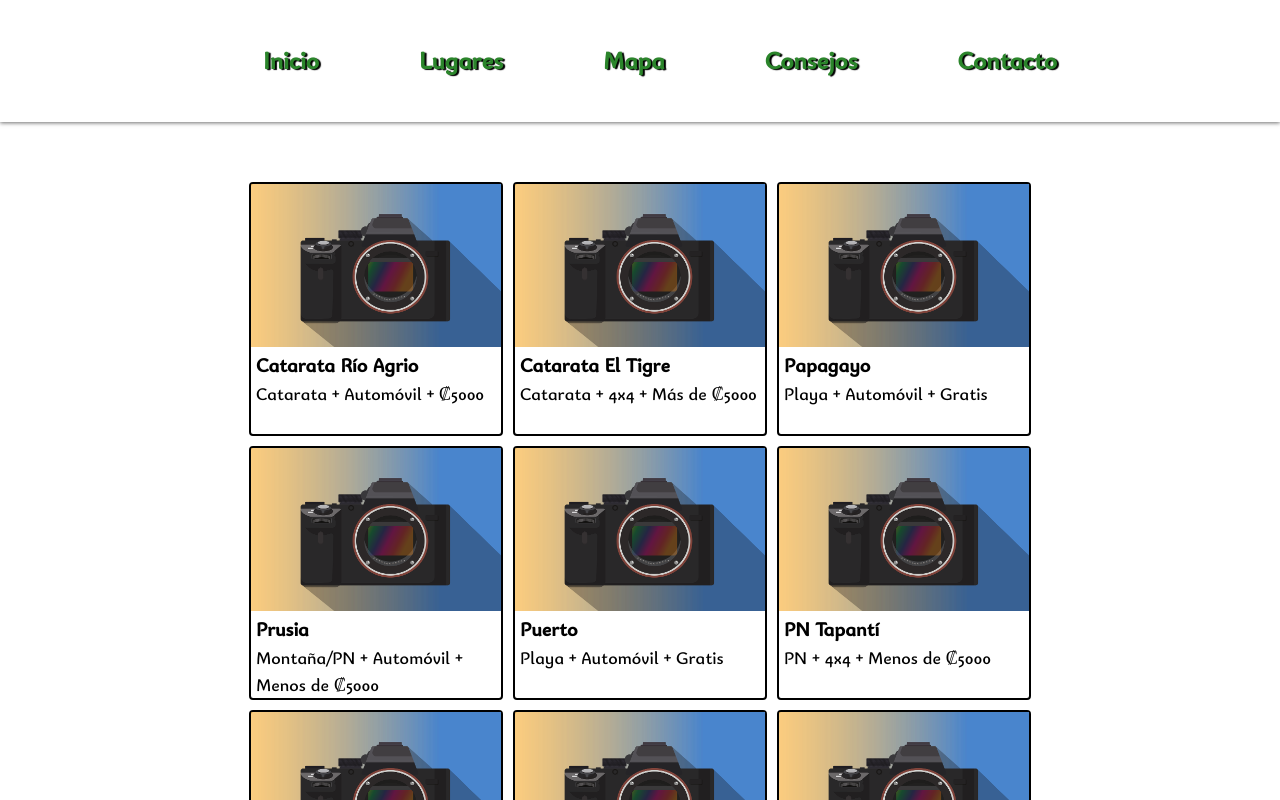
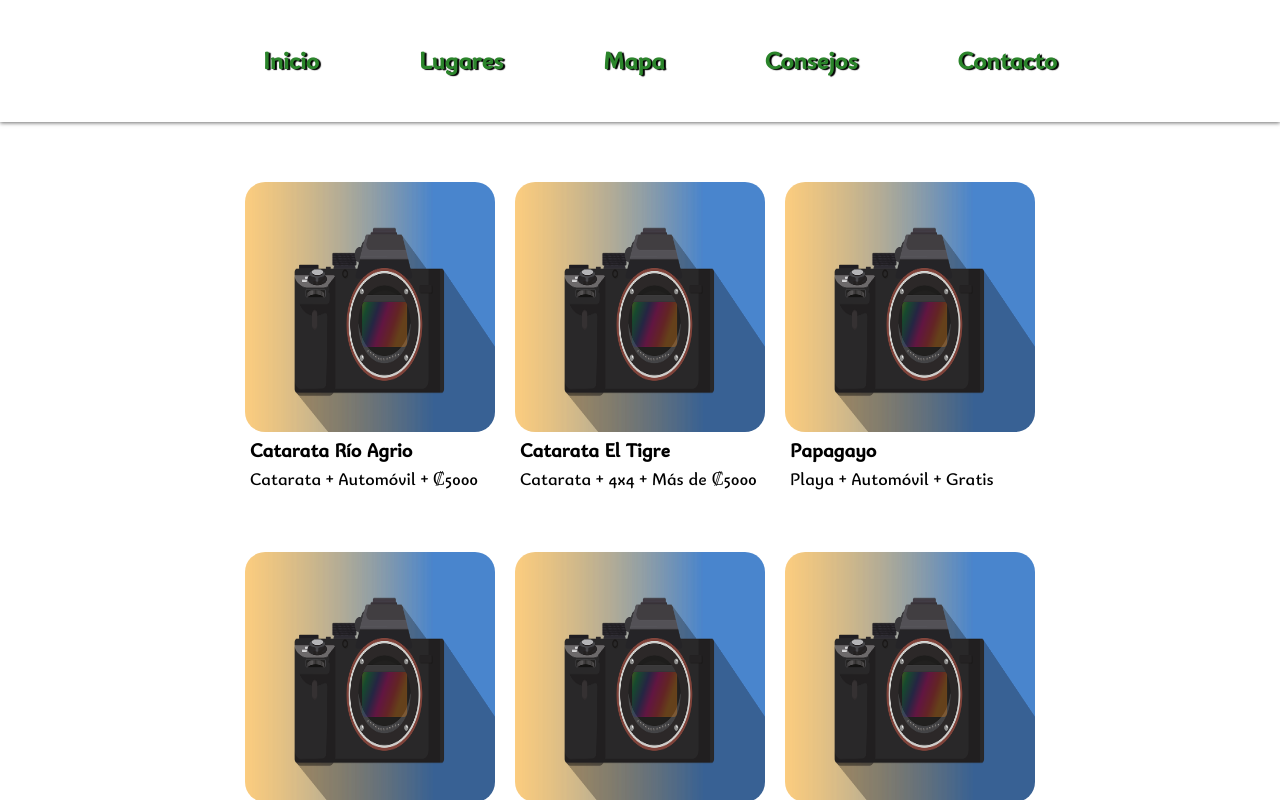
Before and after one commit to ant003/tourism, a React (Create React App) app: page / in a window 1280 px wide. Shown: the top 800 px of the page. Built offline with nearby package versions, Linux system fonts and the light colour scheme.

Commit message:
New design for the squareList applied

```diff
--- a/src/index.css
+++ b/src/index.css
@@ -18,15 +18,15 @@
 
 .square {
   width: 250px;
-  height: 250px;
-  border: 2px solid black;
+  height: 350px;
   border-radius: 4px;
   line-height: 1.5;
 }
 
 .square img {
   width: 100%;
-  height: 65%;
+  height: 250px;
+  border-radius: 20px;
 }
 
 .square h2 {
@@ -48,7 +48,7 @@ h2 {
 .squareList {
   display: flex;
   flex-wrap: wrap;
-  gap: 10px;
+  gap: 20px;
   justify-content: center;
   flex: 1;
   max-width: 900px;
```
